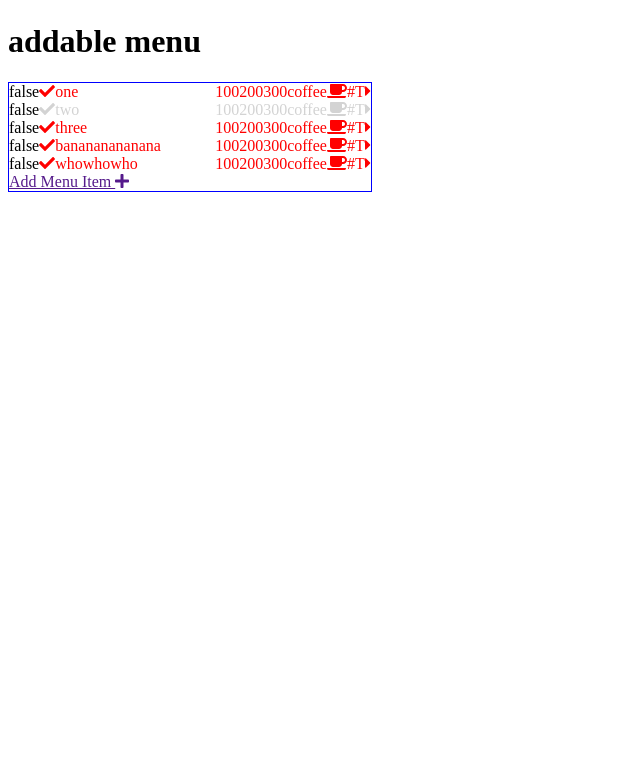
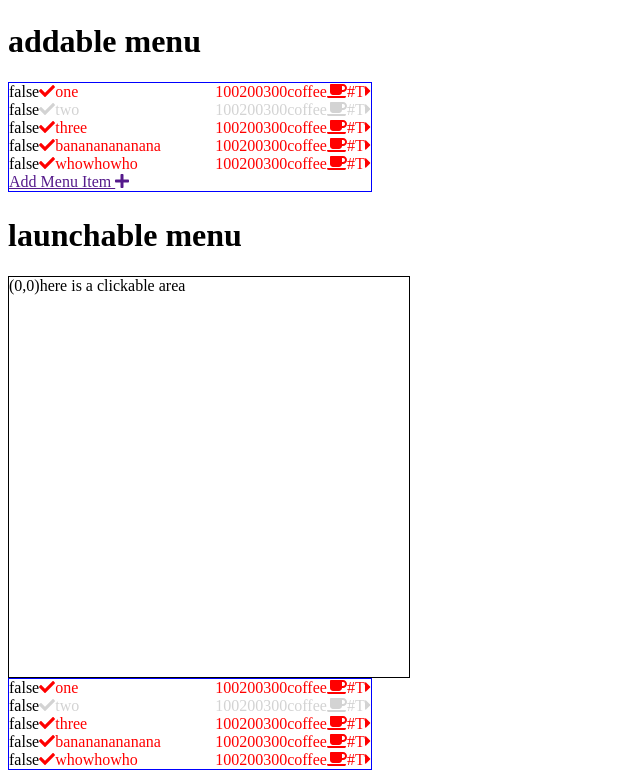
Before and after one commit to UndefinedOU/undefined-select-menu, a React (Create React App) app: page / in a window 1280 px wide. Shown: the part 440-1222 px from the top of the page, without its empty margins (0-640 px from the left). Before the commit the page ends 800 px from the top, so only its background shows below. Built offline with nearby package versions, Linux system fonts and the light colour scheme.

Commit message:
setup tracking of cursor position

```diff
--- a/src/App.js
+++ b/src/App.js
@@ -1,9 +1,26 @@
 import React, { Component } from 'react';
-
+import styled from 'styled-components';
 import logo from './logo.svg';
 import './App.css';
 import Menu from './components/Menu/Menu';
+import MenuLauncher from './components/MenuLauncher';
+import { observer } from "mobx-react";
 
+const Square = styled.div`
+  width: 400px;
+  height: 400px;
+  border: 1px solid black;
+`;
+
+const TestSquare = observer((props) => {
+  return (
+    <Square>
+      ({props.positioning.cursorPosition.x},{props.positioning.cursorPosition.y})
+      {props.children}
+
+    </Square>
+  )
+});
 
 const editableMenuOpts = {
   menuMeta: {
@@ -18,6 +35,7 @@ const addableMenuOpts = {
   }
 }
 
+
 class App extends Component {
   render () {
     let fa = "fa fa-heart";
@@ -29,6 +47,12 @@ class App extends Component {
         <Menu {...editableMenuOpts} />
         <h1> addable menu</h1>
         <Menu {...addableMenuOpts} />
+        <h1>launchable menu</h1>
+        <MenuLauncher>
+          <TestSquare>
+            here is a clickable area
+          </TestSquare>
+        </MenuLauncher>
       </div>
     );
   }
--- a/src/components/Menu/AddableMenuItem.js
+++ b/src/components/Menu/AddableMenuItem.js
@@ -34,6 +34,7 @@ const StyledInput = styled.input`
 `;
 
 //handles lifecycle for the form
+//todo, change thsi to class so we can focus on it
 const StagedDisplay = observer((props) => {
   const commitStaging = (ev) => {
     ev.preventDefault();
--- a/src/components/Menu/Menu.js
+++ b/src/components/Menu/Menu.js
@@ -7,6 +7,7 @@ import { observable, autorun} from 'mobx';
 import {observer} from 'mobx-react';
 import keydown, { Keys } from 'react-keydown';
 import AddableMenuItem from './AddableMenuItem';
+import createStore from '../../store/menu';
 
 /*
   root of he menu,
@@ -24,84 +25,6 @@ const StyledMenuBox = styled.div`
   border: 1px solid blue;
 `;
 
-// TODO: width determined by elements, but has max width
-
-const createStore = ({ menuMeta, menuItems }) => {
-  return observable({
-    trashbin: null,  //used for confirming deletion
-    selected: null,
-    hovering: null,
-    //editing is used for tracking changes to label on he editables
-    editing: {
-      id: null,
-      label: null
-    },
-    //staging is for anyting added via addable
-    staging: null,
-    currMenuItem: -1,
-    menuMeta,
-    menuItems,
-    clearStaging() {
-      this.staging = null;
-    },
-    commitStaging() {
-      this.menuItems.push(this.staging);
-      this.clearStaging();
-    },
-    updateStaging(label) {
-      if (this.staging)
-        this.staging.label = label;
-      else
-        this.staging = { label: label };
-    },
-    addItem({icon, label, disabled}) {
-      //TODO
-    },
-    setHovering(id) {
-      if (this.hovering !== id) {
-        this.hovering = id;
-      }
-    },
-    setEditing(id) {
-      //setup the editing for the item
-      if (this.editing.id !== id) {
-        this.editing = {
-          id: id,
-          label: this.menuItems[id].label
-        }
-      }
-    },
-    clearEditing() {
-      this.editing = {
-        id: null,
-        label: null
-      }
-    },
-    updateLabel(label) {
-      this.editing.label = label;
-    },
-    commitEditing() {
-      if (this.editing.id !== null) {
-        this.menuItems[this.editing.id].label = this.editing.label;
-        this.clearEditing();
-      }
-    },
-    setTrashBin(id) {
-      this.clearEditing(); //so we don't get a editing and trash at the same time
-      this.trashbin = id;
-    },
-    destroyItem(id) {
-      //removes the item
-      this.menuItems = this.menuItems.filter((item, index) => index !== id);
-      this.clearTrashBin();
-
-    },
-    clearTrashBin() {
-      this.trashbin = null;
-    }
-  });
-};
-
 const Menu = observer(class Menu extends Component {
   constructor(props) {
     super(props);
@@ -112,12 +35,18 @@ const Menu = observer(class Menu extends Component {
       // TODO, onclick of this item, add editable item above it
     }
     */
-
-    this.state = {
-      store: createStore(props),
-      currMenuItem: -1,
-      //menuItems: props.menuItems,
-    };
+    if (props.store) {
+      this.state = {
+        store: props.store,
+        currMenuItem: -1
+      };
+    } else {
+      this.state = {
+        store: createStore(props),
+        currMenuItem: -1,
+        //menuItems: props.menuItems,
+      };
+    }
   }
 
   componentWillMount() {
@@ -290,6 +219,9 @@ const Menu = observer(class Menu extends Component {
 
 Menu.propTypes = {
   menuMeta: PropTypes.shape({
+    store: PropTypes.object, //used if we are injecting a store
+    positioning: PropTypes.object,
+    floating: PropTypes.bool, //used if we are having the menu launch by right click
     checkable: PropTypes.bool,
     addable: PropTypes.bool,
     editable: PropTypes.bool,
@@ -303,6 +235,7 @@ Menu.propTypes = {
     label: PropTypes.string.isRequired,
     disabled: PropTypes.bool
   }))
+
 };
 
 Menu.defaultProps = {
--- /dev/null
+++ b/src/components/MenuLauncher.js
@@ -0,0 +1,100 @@
+/*
+  Launcher is a componenet that wraps a child and takes a menu.
+  It makes the component a clickable area where you can control. where the menu is openned
+
+  a context object is injected into the menu which can be modified
+  by children mounted inside the launchable. This determines if the
+  area can launch a menu and delivers a top/left attribute long with
+  windowing dimensions for determining the size and type.
+
+  Windowing
+    window: (x,y)
+    spawnPosition: (x, y)
+
+
+
+  on Mounting of the menu ie: showing:
+
+*/
+
+import React, { Component } from 'react';
+import ReactDOM from 'react-dom';
+import styled from 'styled-components';
+import PropTypes from 'prop-types';
+import { observer } from "mobx-react";
+import keydown, { Keys } from 'react-keydown';
+import { observable, autorun} from 'mobx';
+import createStore from '../store/menu'
+import Menu from './Menu/Menu';
+
+
+const WrapperEl = styled.div`
+  margin: 0;
+  padding: 0;
+`;
+
+
+//here we create a store
+const createPositioningStore = (props) => {
+  return observable({
+    cursorPosition: {x: 0, y: 0}
+  });
+}
+
+class MenuLauncher extends Component {
+  constructor(props) {
+    super(props)
+    this.state = {
+      menu: createStore(props),
+      positioning: createPositioningStore(props)
+    };
+
+  }
+  onRightClick (ev) {
+    ev.preventDefault();
+    console.log('right clicked!!');
+  }
+  onMouseEnter () {
+
+  }
+  onMouseMove (ev) {
+    this.state.positioning.cursorPosition.x = ev.pageX;
+    this.state.positioning.cursorPosition.y = ev.pageY;
+
+  }
+  onMouseLeave() {
+
+  }
+  render() {
+    return (
+      <WrapperEl
+        onMouseMove={this.onMouseMove.bind(this)}
+        onContextMenu={this.onRightClick.bind(this)}
+      >
+
+        {React.cloneElement(this.props.children, {
+          foo: 'bar',
+          positioning: this.state.positioning
+        })}
+        <Menu
+          positoning={this.state.positioning}
+          menuItems={this.props.menuItems}
+          store={this.state.store}
+          menuMeta={this.props.menuMeta}
+        />
+      </WrapperEl>
+    )
+  }
+
+}
+
+MenuLauncher.propTypes = {
+  //menu: PropTypes.node.isRequired
+};
+
+MenuLauncher.defaultProps = {
+
+};
+
+
+export default observer(MenuLauncher);
--- /dev/null
+++ b/src/store/menu.js
@@ -0,0 +1,81 @@
+import { observable, autorun} from 'mobx';
+
+// TODO: width determined by elements, but has max width
+
+const createStore = ({ menuMeta, menuItems }) => {
+  return observable({
+    trashbin: null,  //used for confirming deletion
+    selected: null,
+    hovering: null,
+    //editing is used for tracking changes to label on he editables
+    editing: {
+      id: null,
+      label: null
+    },
+    //staging is for anyting added via addable
+    staging: null,
+    currMenuItem: -1,
+    menuMeta,
+    menuItems,
+    clearStaging() {
+      this.staging = null;
+    },
+    commitStaging() {
+      this.menuItems.push(this.staging);
+      this.clearStaging();
+    },
+    updateStaging(label) {
+      if (this.staging)
+        this.staging.label = label;
+      else
+        this.staging = { label: label };
+    },
+    addItem({icon, label, disabled}) {
+      //TODO
+    },
+    setHovering(id) {
+      if (this.hovering !== id) {
+        this.hovering = id;
+      }
+    },
+    setEditing(id) {
+      //setup the editing for the item
+      if (this.editing.id !== id) {
+        this.editing = {
+          id: id,
+          label: this.menuItems[id].label
+        }
+      }
+    },
+    clearEditing() {
+      this.editing = {
+        id: null,
+        label: null
+      }
+    },
+    updateLabel(label) {
+      this.editing.label = label;
+    },
+    commitEditing() {
+      if (this.editing.id !== null) {
+        this.menuItems[this.editing.id].label = this.editing.label;
+        this.clearEditing();
+      }
+    },
+    setTrashBin(id) {
+      this.clearEditing(); //so we don't get a editing and trash at the same time
+      this.trashbin = id;
+    },
+    destroyItem(id) {
+      //removes the item
+      this.menuItems = this.menuItems.filter((item, index) => index !== id);
+      this.clearTrashBin();
+
+    },
+    clearTrashBin() {
+      this.trashbin = null;
+    }
+  });
+};
+
+export default createStore;
```
